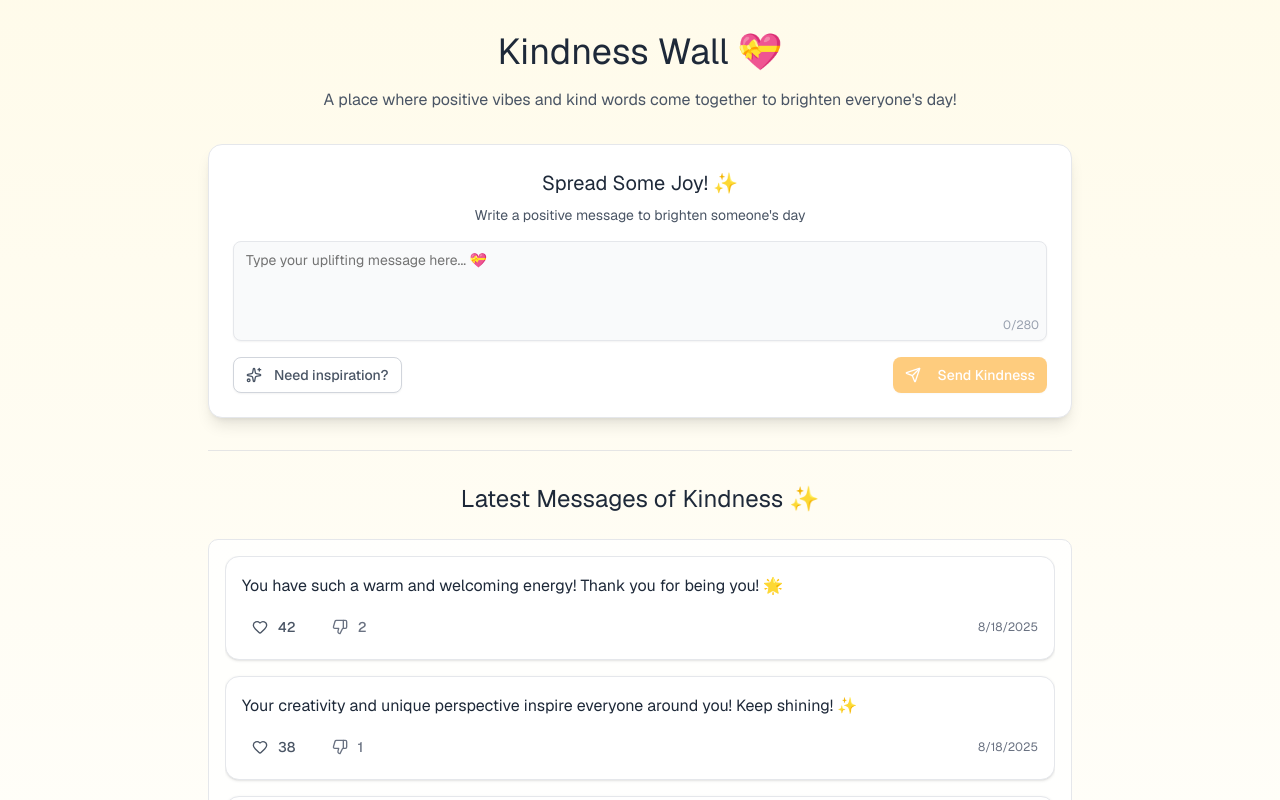
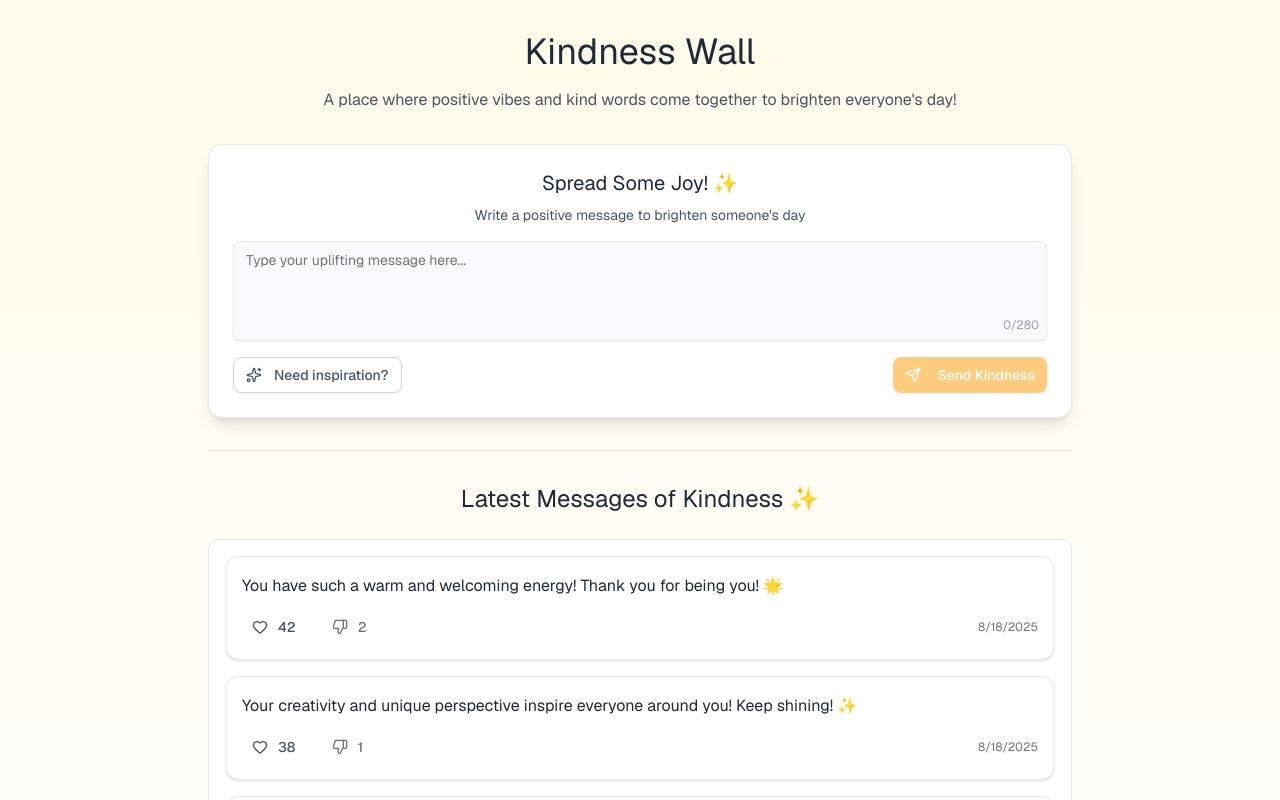
Before and after one commit to lucas-segundo/feelings, a Next.js app: page /en in a window 1280 px wide. Shown: the top 800 px of the page. Built offline with nearby package versions, Linux system fonts and the light colour scheme.

Commit message:
fix: remove emoji from header and placeholder text for consistency

```diff
--- a/src/presentation/screens/Home/components/MessageInput.tsx
+++ b/src/presentation/screens/Home/components/MessageInput.tsx
@@ -50,7 +50,7 @@ export function MessageInput({ onSubmit }: MessageInputProps) {
             <Textarea
               value={message}
               onChange={(e) => setMessage(e.target.value)}
-              placeholder="Type your uplifting message here... 💝"
+              placeholder="Type your uplifting message here..."
               className="min-h-[100px] bg-gray-50 border-gray-200 focus:border-amber-400 focus:ring-amber-400 resize-none"
               maxLength={280}
             />
--- a/src/presentation/screens/Home/index.tsx
+++ b/src/presentation/screens/Home/index.tsx
@@ -87,7 +87,7 @@ export default function App() {
       <div className="container mx-auto px-4 py-8 max-w-4xl">
         {/* Header */}
         <div className="text-center mb-8">
-          <h1 className="text-4xl mb-4 text-gray-800">Kindness Wall 💝</h1>
+          <h1 className="text-4xl mb-4 text-gray-800">Kindness Wall</h1>
           <p className="text-gray-600 mb-4">
             A place where positive vibes and kind words come together to
             brighten everyone&apos;s day!
```
